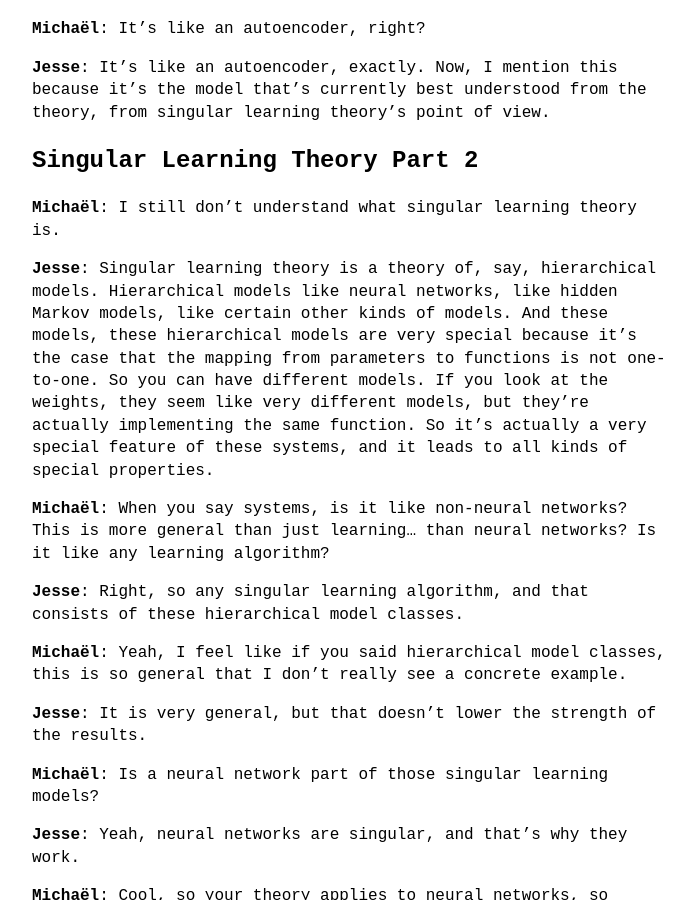
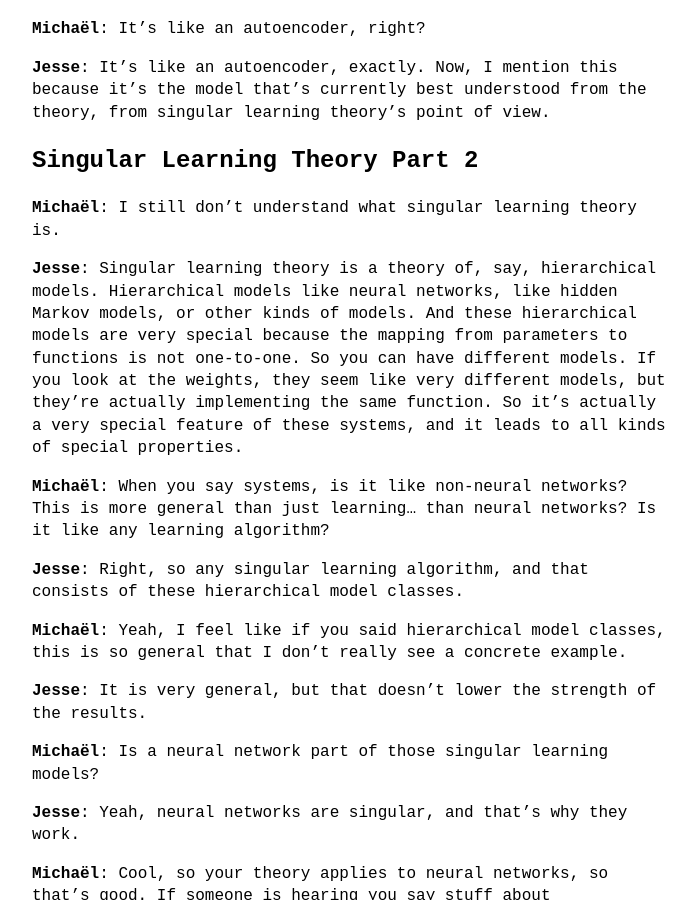
Before and after one commit to theinsideview/theinsideview.github.io, a Jekyll site: the page built from _posts/2023-05-07-jesse.md, in a window 1280 px wide and 900 px high, scrolled down 16756 px. Shown: the whole window, without its empty margins (288-984 px from the left). Built offline with Jekyll 4.4.1, drawn with Linux system fonts in a browser that asks for light colours.

Commit message:
Update 2023-05-07-jesse.md

```diff
--- a/_posts/2023-05-07-jesse.md
+++ b/_posts/2023-05-07-jesse.md
@@ -356,7 +356,7 @@ Jesee: So the toy models of superposition is this model, very simple. You have s
 
 **Michaël**: I still don't understand what singular learning theory is.
 
-**Jesse**: Singular learning theory is a theory of, say, hierarchical models. Hierarchical models like neural networks, like hidden Markov models, like certain other kinds of models. And these models, these hierarchical models are very special because it's the case that the mapping from parameters to functions is not one-to-one. So you can have different models. If you look at the weights, they seem like very different models, but they're actually implementing the same function. So it's actually a very special feature of these systems, and it leads to all kinds of special properties.
+**Jesse**: Singular learning theory is a theory of, say, hierarchical models. Hierarchical models like neural networks, like hidden Markov models, or other kinds of models. And these hierarchical models are very special because the mapping from parameters to functions is not one-to-one. So you can have different models. If you look at the weights, they seem like very different models, but they're actually implementing the same function. So it's actually a very special feature of these systems, and it leads to all kinds of special properties.
 
 **Michaël**: When you say systems, is it like non-neural networks? This is more general than just learning… than neural networks? Is it like any learning algorithm?
 
```
